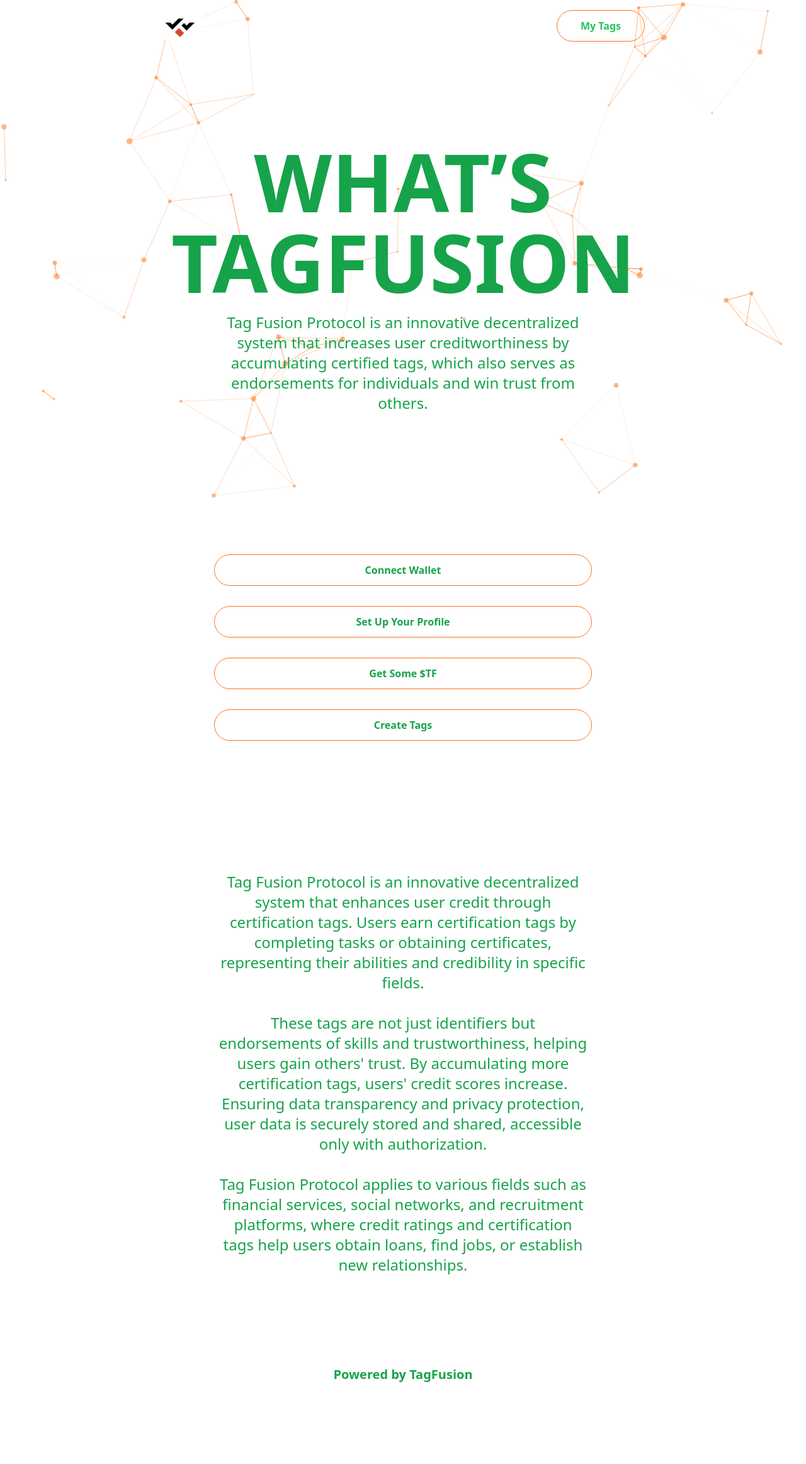
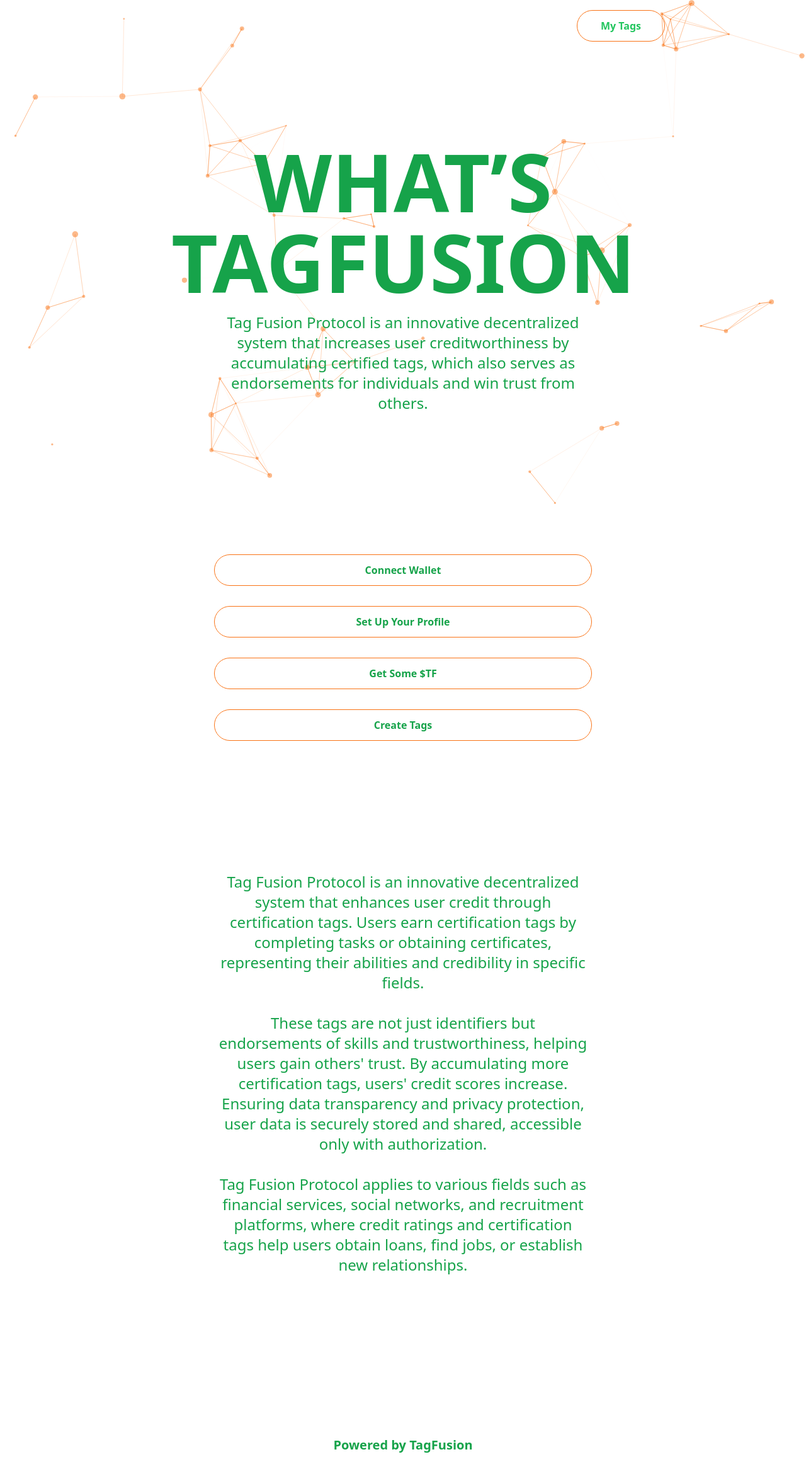
Before and after one commit to mansu10/tagfusion-frontend, a React (Vite) app: page / in a window 1280 px wide. Shown: the whole page at 63% size. Before the commit the page ends 2212 px from the top, so only its background shows below. Built offline with nearby package versions, Linux system fonts and the light colour scheme.

Commit message:
update style

```diff
--- a/src/components/Header.jsx
+++ b/src/components/Header.jsx
@@ -4,11 +4,12 @@
 const Header = () => {
 
     return (
-        <div className="fixed top-0 left-0 right-0 w-full flex justify-between items-center px-64 py-4 z-50">
+        <div className="fixed top-0 left-0 right-0 w-full flex justify-between items-center px-56 py-4 z-50">
             <div className="flex items-center gap-4">
-                <Link to="/" className="w-fit flex items-center gap-1">
-                    <img src="/icons/logo.png"  alt="logo" className="w-16 object-contain rounded" />
-                </Link>
+                {/*<Link to="/" className="w-fit flex items-center gap-1">*/}
+                {/*    <img src="/icons/logo.png"  alt="logo" className="w-16 object-contain rounded" />*/}
+                {/*</Link>*/}
+
                 {/*<Link to="/" className="text-white font-semibold capitalize hover:underline">home</Link>*/}
                 {/*<Link to="/#about" className="text-white font-semibold capitalize hover:underline">about</Link>*/}
                 {/*<Link to="/#tagfusion" className="text-white font-semibold capitalize hover:underline">tagfusion</Link>*/}
--- a/src/components/Web3CreateCard.jsx
+++ b/src/components/Web3CreateCard.jsx
@@ -113,14 +113,14 @@
                 </Link>
 
                 <p className="text-[#F7D5B4] text-xl sm:text-3xl md:text-5xl font-extrabold leading-snug">
-                   CLAIM MY TAGFUSION CARD
+                   CREATE MY TAGFUSION CARD
                 </p>
              </div>
              <div className="flex flex-col my-2 md:my-10 p-4 sm:p-6 gap-4 w-full">
                 <form onSubmit={handleSubmit} className="space-y-4">
                    <div className="flex flex-col">
                       <label className="mb-2 text-sm font-medium text-gray-300" htmlFor="nickname">
-                         Nickname
+                         User Name
                       </label>
                       <input
                           type="text"
--- a/src/pages/CreateTags.jsx
+++ b/src/pages/CreateTags.jsx
@@ -80,7 +80,7 @@
             const chainId = "turatest"; // 替换为你的链 ID
             const address = localStorage.getItem('tura_address');
             if (!address) {
-               toast.error("");
+               toast.error("Please connect wallet");
                return;
             }
 
@@ -135,8 +135,10 @@
    return (
        <div className="w-full h-full flex justify-center items-center p-8 my-8">
           <div className="flex mt-24">
+
              {/* 左侧导航 */}
              <div className="w-[200px] h-[700px] flex flex-col space-y-4 p-4 bg-opacity-50 rounded-3xl text-white mr-4 overflow-y-auto custom-scrollbar">
+
                 {categories.map((category) => (
                     <button
                         key={category.category_name}
--- a/src/pages/Home.jsx
+++ b/src/pages/Home.jsx
@@ -131,7 +131,7 @@
 
 
 
-          <div className="flex justify-center items-center mt-auto py-4">
+          <div className="flex justify-center items-center mt-28 py-4">
              <div className="flex flex-col justify-center items-center gap-1">
                 <div className="text-green-600 text-center font-semibold text-xl">
                    Powered by TagFusion
```
